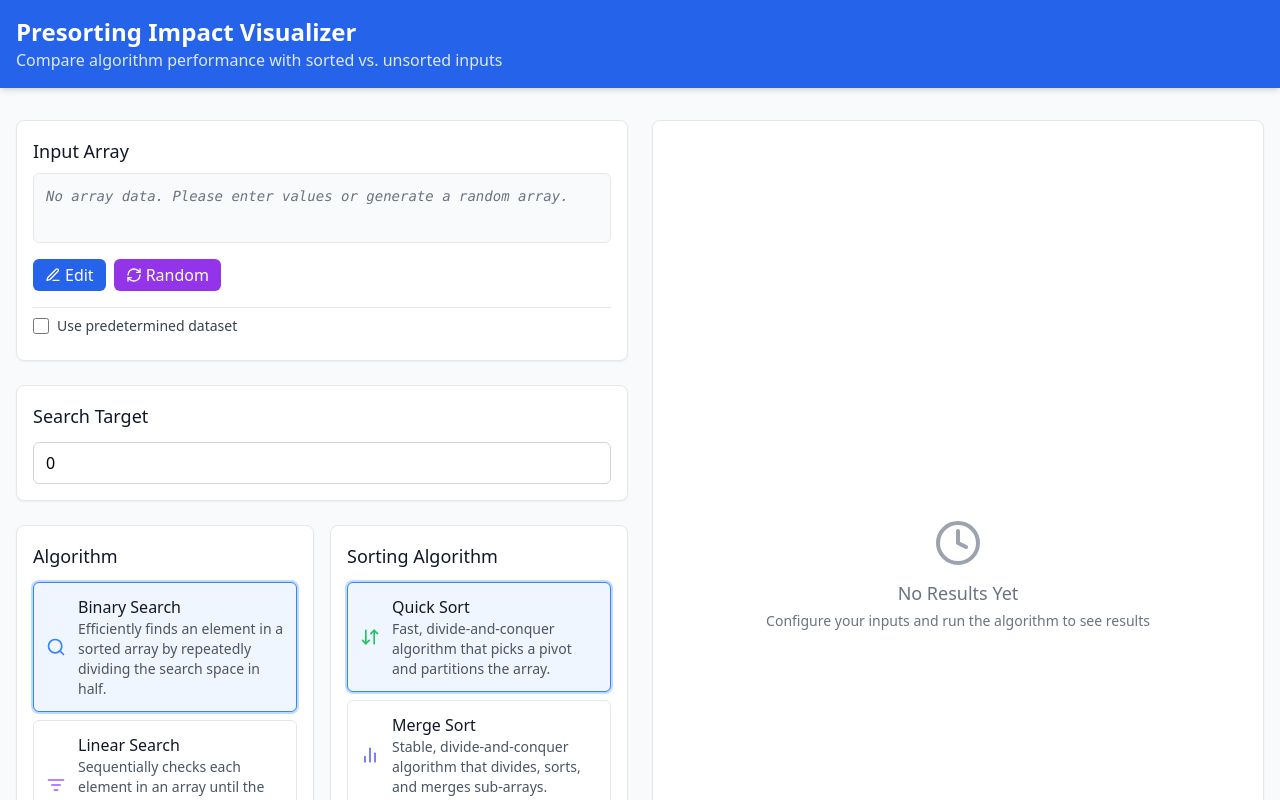
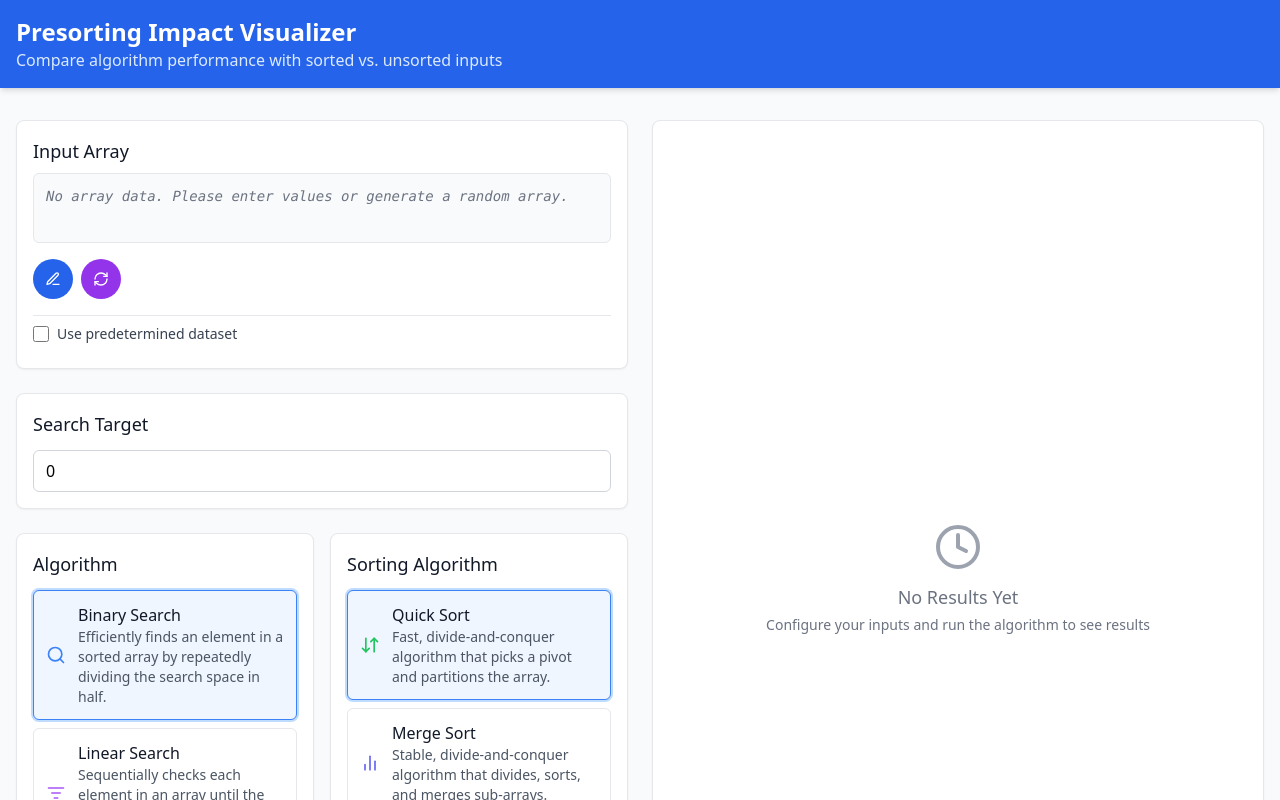
Before and after one commit to gls-svg/Presorting_Impact_visualizer, a React (Vite) app: page / in a window 1280 px wide. Shown: the top 800 px of the page. Built offline with nearby package versions, Linux system fonts and the light colour scheme.

Commit message:
Update InputArrayBox.tsx

```diff
--- a/src/components/InputArrayBox.tsx
+++ b/src/components/InputArrayBox.tsx
@@ -129,27 +129,27 @@ const InputArrayBox: React.FC<InputArrayBoxProps> = ({
           <div className="flex flex-wrap gap-2">
             <button
               onClick={startEditing}
-              className="px-3 py-1 bg-blue-600 text-white rounded-md hover:bg-blue-700 focus:outline-none focus:ring-2 focus:ring-blue-500 focus:ring-offset-1 flex items-center"
+              className="w-10 h-10 bg-blue-600 text-white rounded-full hover:bg-blue-700 flex items-center justify-center focus:outline-none focus:ring-2 focus:ring-blue-500"
             >
-              <Edit3 className="w-4 h-4 mr-1" />
-              Edit
+              <Edit3 className="w-4 h-4" />
+
             </button>
 
             <button
               onClick={() => generateRandomArray(20)}
-              className="px-3 py-1 bg-purple-600 text-white rounded-md hover:bg-purple-700 focus:outline-none focus:ring-2 focus:ring-purple-500 focus:ring-offset-1 flex items-center"
+              className="w-10 h-10 bg-purple-600 text-white rounded-full hover:bg-purple-700 flex items-center justify-center focus:outline-none focus:ring-2 focus:ring-purple-500"
             >
-              <RefreshCw className="w-4 h-4 mr-1" />
-              Random
+              <RefreshCw className="w-4 h-4" />
+
             </button>
 
             {array.length > 0 && (
               <button
                 onClick={clearArray}
-                className="px-3 py-1 bg-red-600 text-white rounded-md hover:bg-red-700 focus:outline-none focus:ring-2 focus:ring-red-500 focus:ring-offset-1 flex items-center"
+                className="w-10 h-10 bg-purple-600 text-white rounded-full hover:bg-purple-700 flex items-center justify-center focus:outline-none focus:ring-2 focus:ring-purple-500"
               >
-                <Trash className="w-4 h-4 mr-1" />
-                Clear
+                <Trash className="w-4 h-4" />
+
               </button>
             )}
           </div>
```
